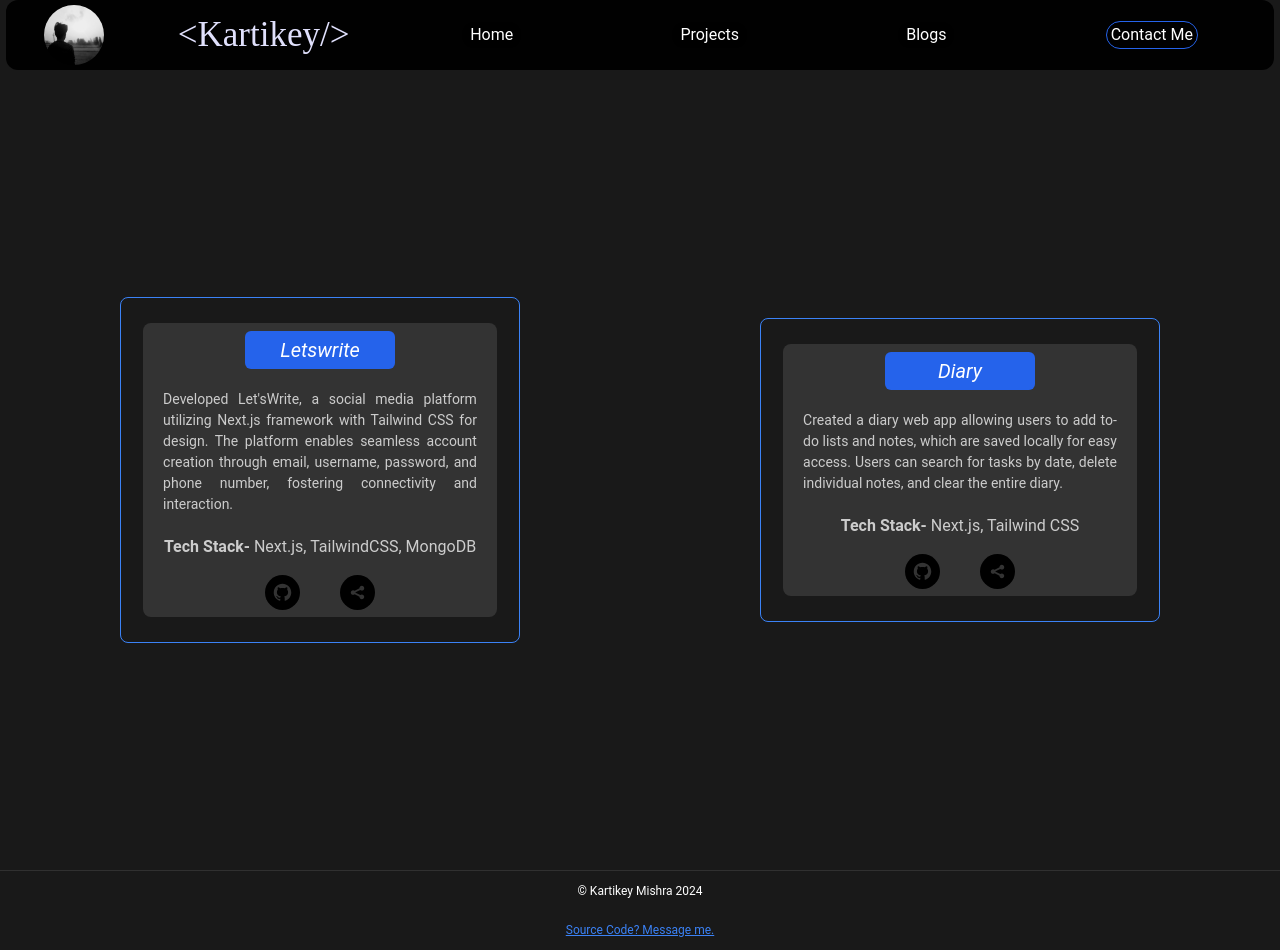
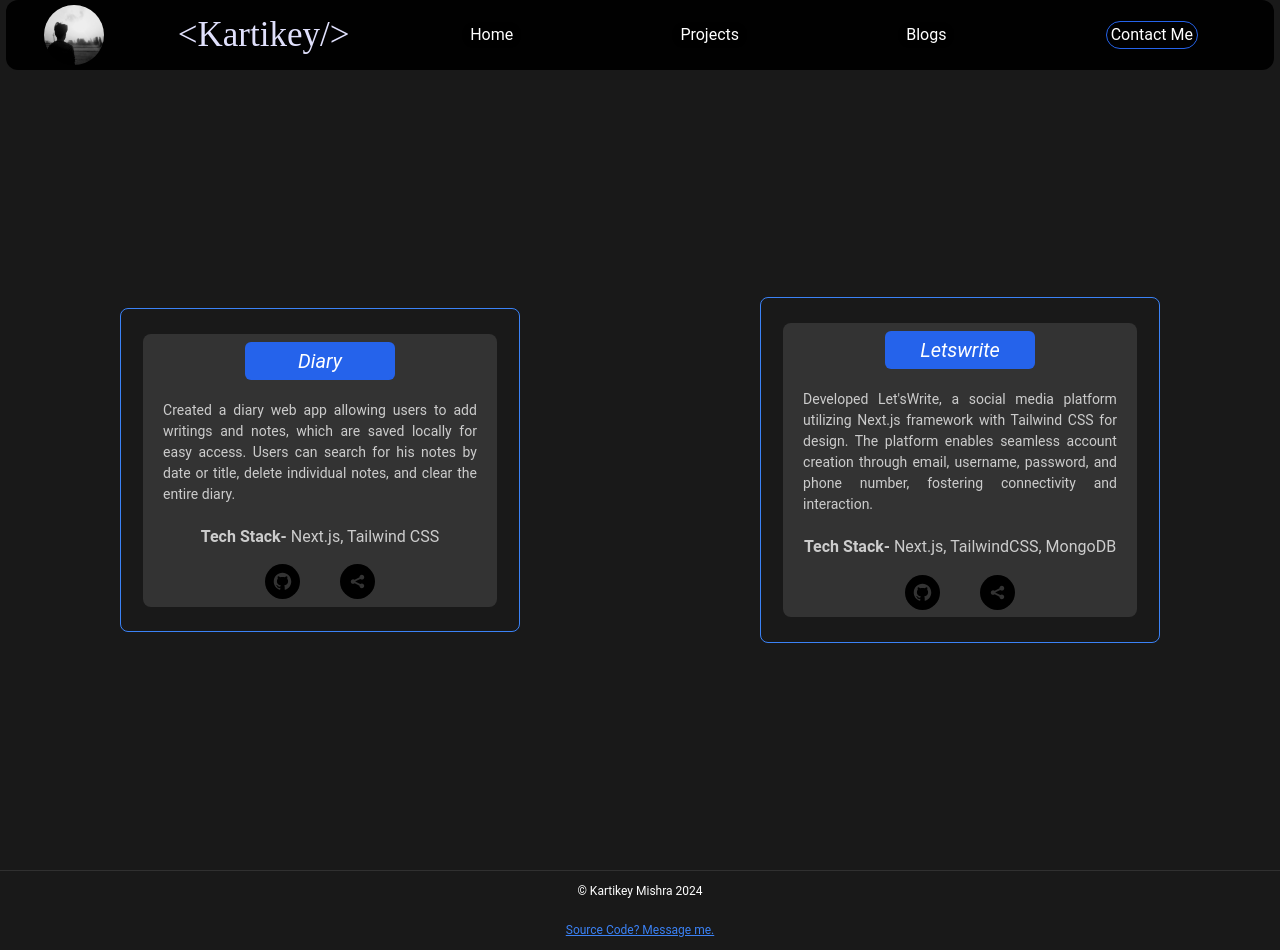
Before and after one commit to kartikeycsjm/kartikey, a Next.js app: page /project in a window 1280 px wide. Built offline with nearby package versions, Linux system fonts and the light colour scheme.

Commit message:
changed text of diary app

```diff
--- a/app/components/Social.jsx
+++ b/app/components/Social.jsx
@@ -21,5 +21,4 @@ const Social = () => {
     </div>
   )
 }
-
 export default Social;
--- a/app/project/page.jsx
+++ b/app/project/page.jsx
@@ -8,19 +8,20 @@ const page = () => {
       <Header></Header>
       <div id="main" className='w-full min-h-screen flex justify-around items-center flex-col
       md:flex-row'>
+        <Project
+          name={'Diary'}
+          text={`Created a diary web app allowing users to add writings and notes, which are saved locally for easy access. Users can search for his notes by date or title, delete individual notes, and clear the entire diary.`}
+          techstack={"Next.js, Tailwind CSS"}
+          githublink={'https://github.com/kartikeycsjm/diary'}
+          livelink={'https://diary1.vercel.app'}
+        />
       <Project name={'Letswrite'} text={`Developed Let'sWrite, a social media platform utilizing Next.js framework with Tailwind CSS for design.
         The platform enables seamless account creation through email, username, password, and phone
         number, fostering connectivity and interaction.`}
           techstack={'Next.js, TailwindCSS, MongoDB'}
           githublink={'https://github.com/kartikeycsjm/letswrite'}
           livelink={'https://letswrite1.vercel.app'} />
-        <Project
-          name={'Diary'}
-          text={`Created a diary web app allowing users to add to-do lists and notes, which are saved locally for easy access. Users can search for tasks by date, delete individual notes, and clear the entire diary.`}
-          techstack={"Next.js, Tailwind CSS"}
-          githublink={'https://github.com/kartikeycsjm/diary'}
-          livelink={'https://diary1.vercel.app'}
-        />
+
       </div>
       <Footer></Footer>
     </div>
```
